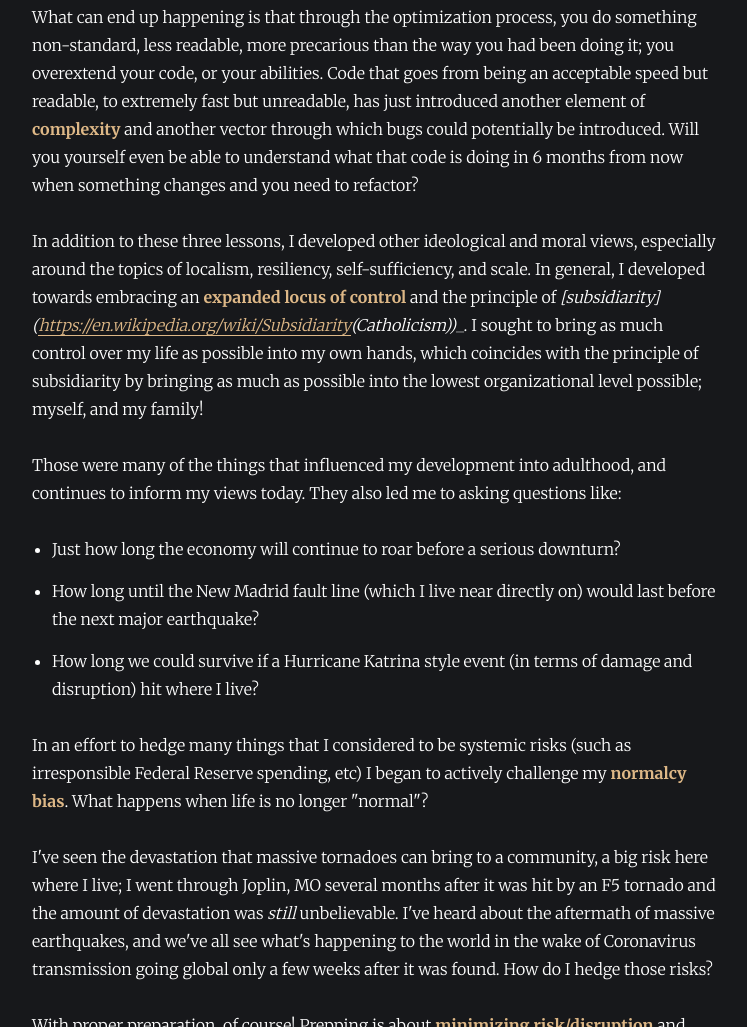
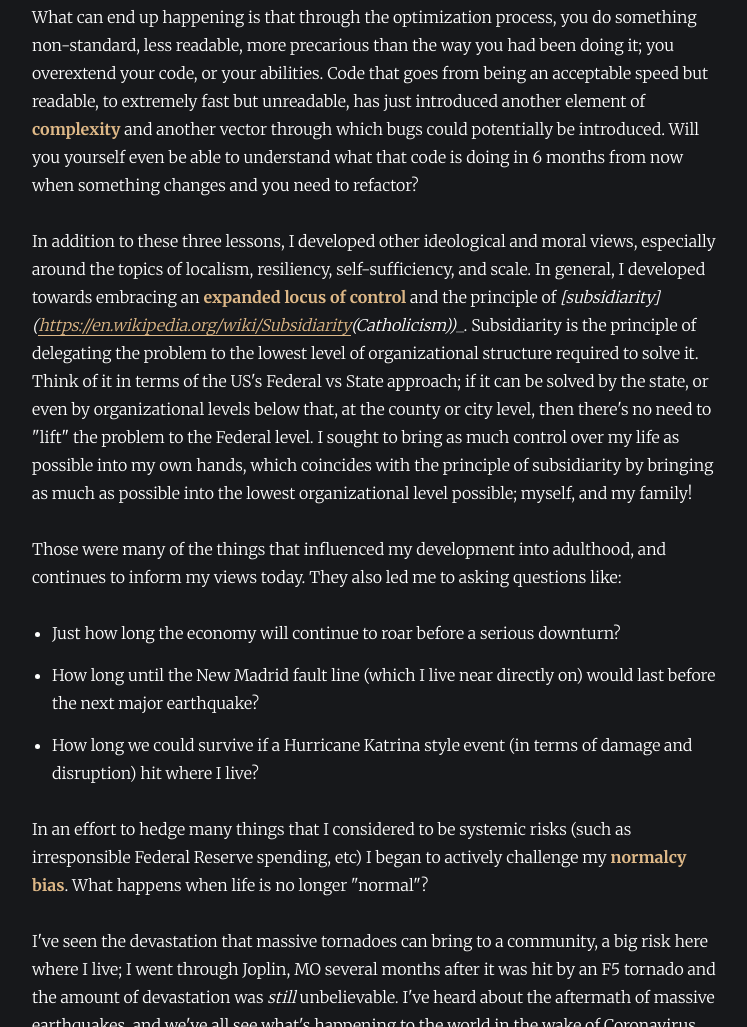
Before and after one commit to fullmetalengineer/personal-site, a Gatsby site: page /why-I-became-a-prepper/ in a window 1280 px wide. Shown: the part 2565-3592 px from the top of the page, without its empty margins (265-1012 px from the left). Built offline with nearby package versions, Linux system fonts and the light colour scheme; Gatsby itself is replaced by a stand-in of ours; some packages are replaced by stand-ins of ours.

Commit message:
Explain subsidiarity more

```diff
--- a/content/blog/why-I-became-a-prepper/index.md
+++ b/content/blog/why-I-became-a-prepper/index.md
@@ -40,7 +40,7 @@ One thing to be wary of with "optimization" is that optimization is NOT the same
 
 What can end up happening is that through the optimization process, you do something non-standard, less readable, more precarious than the way you had been doing it; you overextend your code, or your abilities. Code that goes from being an acceptable speed but readable, to extremely fast but unreadable, has just introduced another element of __complexity__ and another vector through which bugs could potentially be introduced. Will you yourself even be able to understand what that code is doing in 6 months from now when something changes and you need to refactor?
 
-In addition to these three lessons, I developed other ideological and moral views, especially around the topics of localism, resiliency, self-sufficiency, and scale. In general, I developed towards embracing an __expanded locus of control__ and the principle of __[subsidiarity](https://en.wikipedia.org/wiki/Subsidiarity_(Catholicism))__. I sought to bring as much control over my life as possible into my own hands, which coincides with the principle of subsidiarity by bringing as much as possible into the lowest organizational level possible; myself, and my family!
+In addition to these three lessons, I developed other ideological and moral views, especially around the topics of localism, resiliency, self-sufficiency, and scale. In general, I developed towards embracing an __expanded locus of control__ and the principle of __[subsidiarity](https://en.wikipedia.org/wiki/Subsidiarity_(Catholicism))__. Subsidiarity is the principle of delegating the problem to the lowest level of organizational structure required to solve it. Think of it in terms of the US's Federal vs State approach; if it can be solved by the state, or even by organizational levels below that, at the county or city level, then there's no need to "lift" the problem to the Federal level. I sought to bring as much control over my life as possible into my own hands, which coincides with the principle of subsidiarity by bringing as much as possible into the lowest organizational level possible; myself, and my family!
 
 Those were many of the things that influenced my development into adulthood, and continues to inform my views today. They also led me to asking questions like:
 
```
